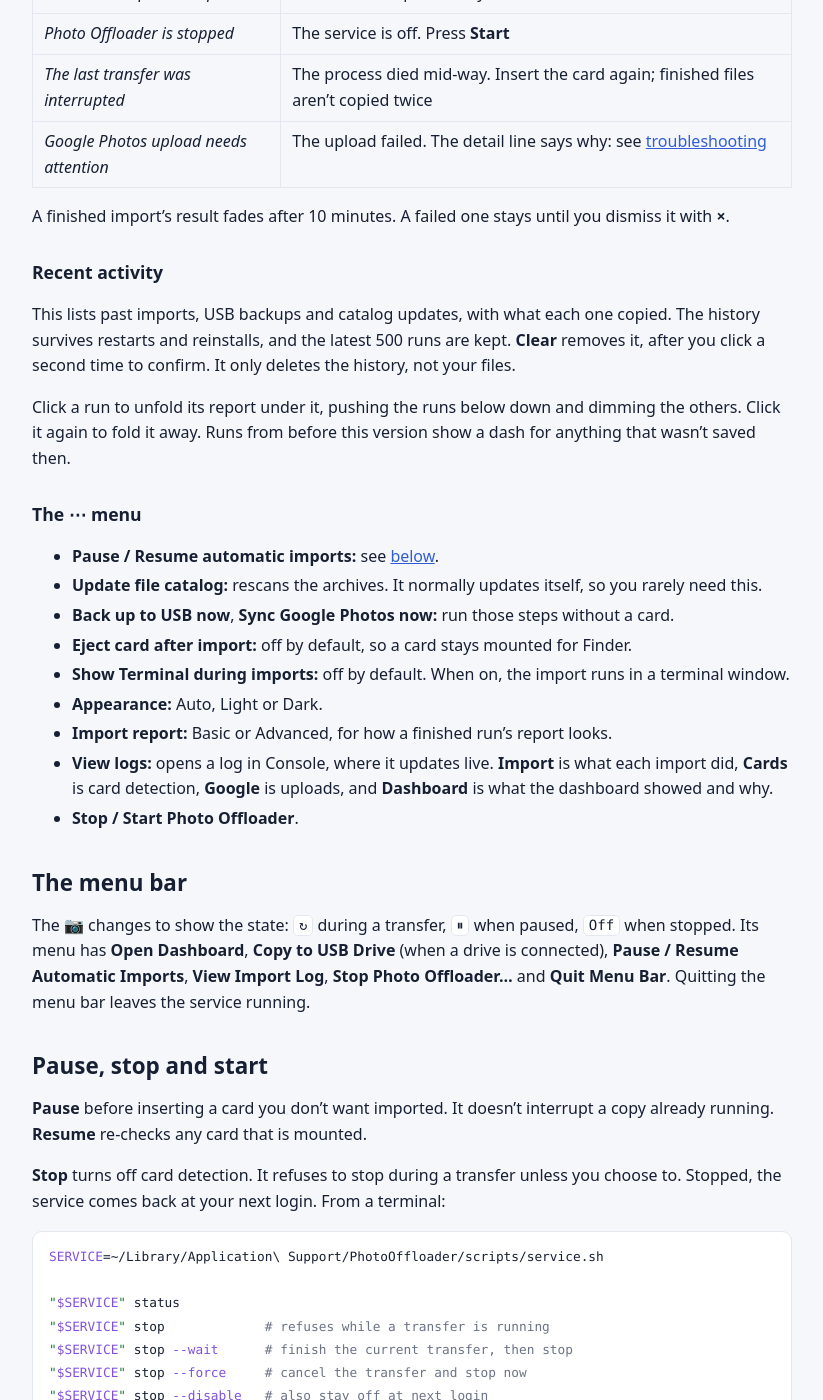
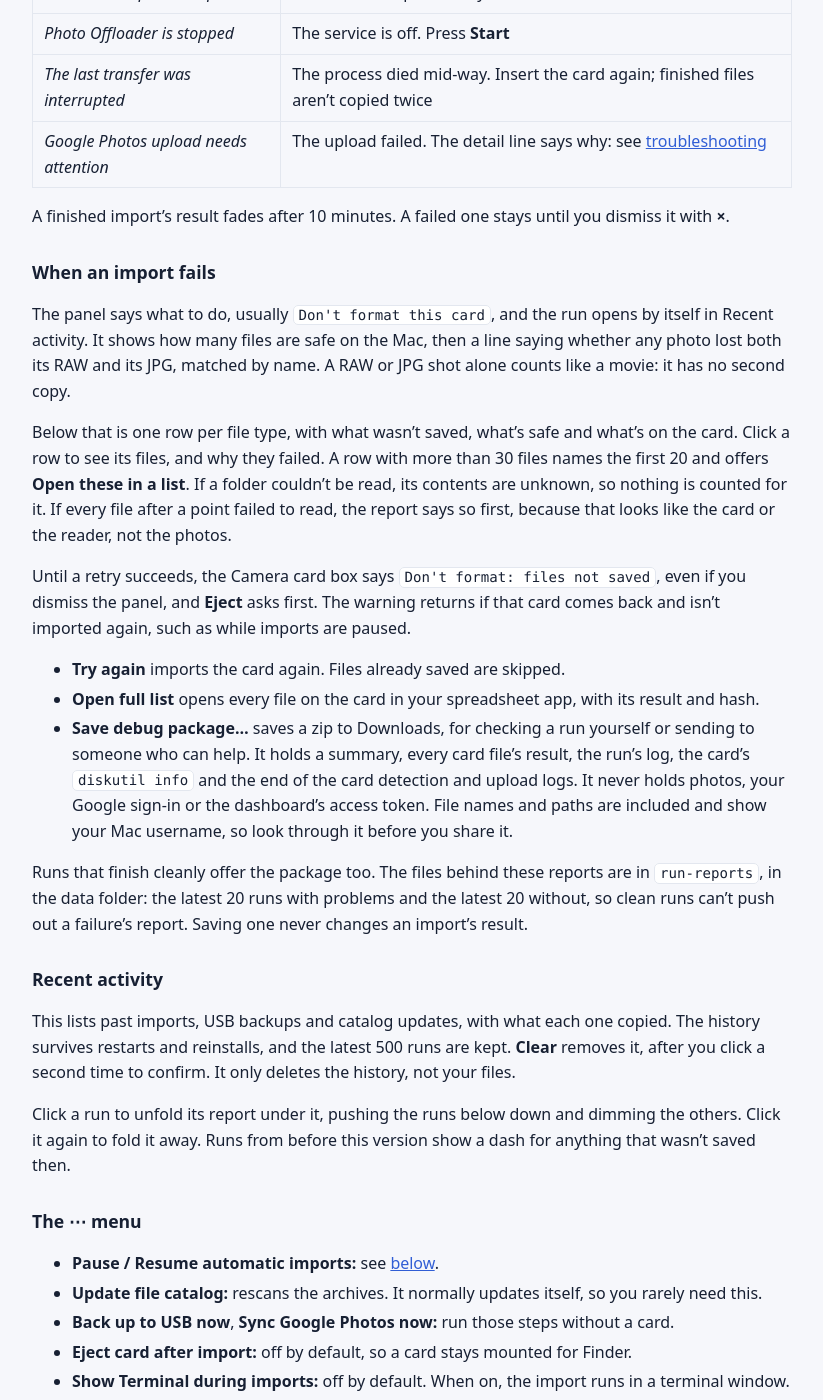
Before and after one commit to devturner/photo_offloader, a Jekyll site: the page built from docs/using.md, in a window 1280 px wide and 1400 px high, scrolled down 2010 px. Shown: the whole window, without its empty margins (228-1051 px from the left). Built offline with Jekyll 4.4.1, drawn with Linux system fonts in a browser that asks for light colours; our own code applies the rules of GitHub Pages for plain Markdown files.

Commit message:
Document failure reports and keep a test out of the real data
The SIGTERM test starts a real importer in its own process and redirected a
hand-picked list of paths, so the new reports folder reached the real data
folder. It now takes every isolated path from the test that started it, and
checks its report landed in the sandbox.

Also takes each card file's size once while scanning, in place of a second
pass over the card that only added them up.

Co-Authored-By: Claude Opus 5.5 <noreply@anthropic.com>

```diff
--- a/docs/using.md
+++ b/docs/using.md
@@ -67,6 +67,34 @@ Google Photos card names the first missing step: see the [setup guide](google-ph
 
 A finished import's result fades after 10 minutes. A failed one stays until you dismiss it with
 **×**.
+
+### When an import fails
+
+The panel says what to do, usually `Don't format this card`, and the run opens by itself in Recent
+activity. It shows how many files are safe on the Mac, then a line saying whether any photo lost both its
+RAW and its JPG, matched by name. A RAW or JPG shot alone counts like a movie: it has no second copy.
+
+Below that is one row per file type, with what wasn't saved, what's safe and what's on the card. Click a
+row to see its files, and why they failed. A row with more than 30 files names the first 20 and offers
+**Open these in a list**. If a folder couldn't be read, its contents are unknown, so nothing is counted
+for it. If every file after a point failed to read, the report says so first, because that looks like the
+card or the reader, not the photos.
+
+Until a retry succeeds, the Camera card box says `Don't format: files not saved`, even if you dismiss the
+panel, and **Eject** asks first. The warning returns if that card comes back and isn't imported again, such
+as while imports are paused.
+
+- **Try again** imports the card again. Files already saved are skipped.
+- **Open full list** opens every file on the card in your spreadsheet app, with its result and hash.
+- **Save debug package…** saves a zip to Downloads, for checking a run yourself or sending to someone
+  who can help. It holds a summary, every card file's result, the run's log, the card's `diskutil info`
+  and the end of the card detection and upload logs. It never holds photos, your Google sign-in or the
+  dashboard's access token. File names and paths are included and show your Mac username, so look
+  through it before you share it.
+
+Runs that finish cleanly offer the package too. The files behind these reports are in `run-reports`, in the
+data folder: the latest 20 runs with problems and the latest 20 without, so clean runs can't push out a
+failure's report. Saving one never changes an import's result.
 
 ### Recent activity
 
```
Also changed, not shown: CLAUDE.md (+1 -1 lines), docs/configuration.md (+1 -1 lines), docs/development.md (+1 -0 lines), photo_offloader/importer.py (+3 -6 lines), photo_offloader/volumes.py (+1 -9 lines), tests/test_dashboard_run_report.py (+5 -2 lines), tests/test_importer.py (+11 -6 lines), tests/test_volumes.py (+0 -4 lines), CHANGELOG.md.
